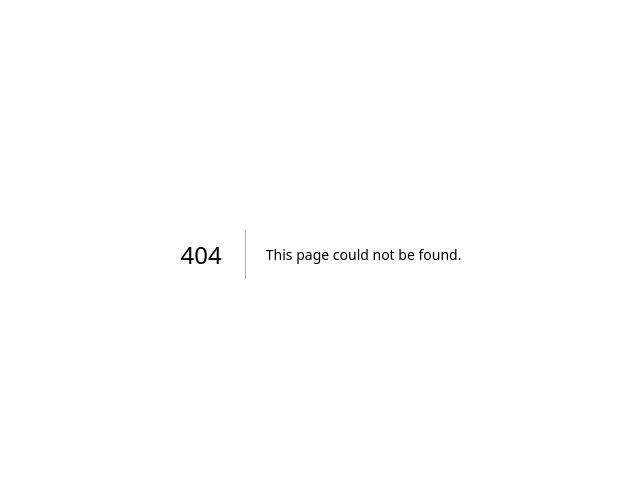
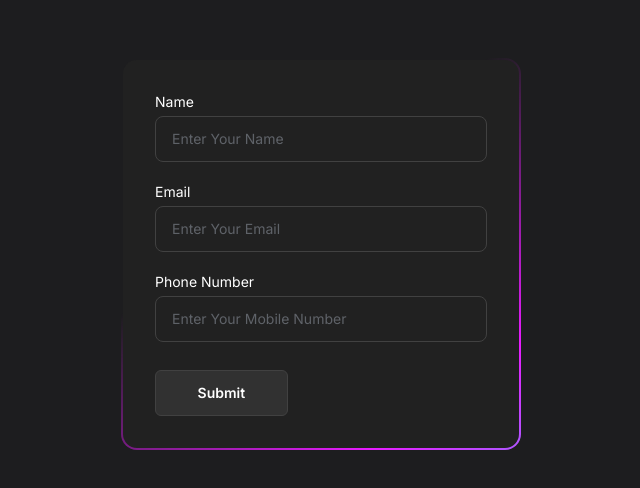
Before and after one commit to Bharatsiddharth/next-first-project, a Next.js app: page /Form in a window 1280 px wide. Before the commit this address had no page. Shown: the part 146-634 px from the top of the page, without its empty margins (319-959 px from the left). Built offline with nearby package versions, Linux system fonts and the light colour scheme.

Commit message:
Form added

```diff
--- a/app/Components/nav.js
+++ b/app/Components/nav.js
@@ -3,15 +3,16 @@
 import React, { useState, useEffect } from 'react';
 import { gsap } from 'gsap';
 import Header from './header';
+import Link from 'next/link';
 
 const Nav = () => {
   const [menuOpen, setMenuOpen] = useState(false);
+  const [formOpen, setFormOpen] = useState(false);
 
   useEffect(() => {
     if (menuOpen) {
       const animateLetters = () => {
         gsap.from('.nav2-left p', {
-
           y: 200,
           opacity: 0,
           duration: 1,
@@ -21,7 +22,6 @@ const Nav = () => {
         gsap.fromTo(
           '.menu-elem h2',
           {
-
             x: 300,
             opacity: 0,
             letterSpacing: 5,
@@ -50,10 +50,31 @@ const Nav = () => {
         ease: 'power4.inOut',
       });
     }
+
   }, [menuOpen]);
+
+  useEffect(() => {
+    if (formOpen) {
+      gsap.fromTo(".form-container",
+        { y: "-130%", }, // Start from off the top of the screen
+        { y: "0%", duration: 2, ease: "power3.inOut" } // Move to its final position smoothly
+      );
+    } else {
+      gsap.to(".form-container", {
+        y: "-150%",
+
+        duration: 0.2, // Set duration to 2 seconds
+        ease: "power3.inOut",
+      });
+    }
+  }, [formOpen]);
 
   const toggleMenu = () => {
     setMenuOpen(!menuOpen);
+  };
+
+  const toggleForm = () => {
+    setFormOpen(!formOpen);
   };
 
   return (
@@ -63,10 +84,9 @@ const Nav = () => {
         <section>
           <div>
             <nav
-              className={`nav1 z-[901] ${
-                menuOpen
-                  ? 'bg-white transition-colors delay-1000 duration-500'
-                  : 'bg-[#1D1D1F] transition-colors delay-1000 duration-500'
+              className={`nav1 z-[901] ${menuOpen
+                 ? 'bg-white transition-colors delay-200 duration-500'
+                  : 'bg-[#1D1D1F] transition-colors delay-500 duration-500'
                 } max-[620px]:border-none border-transparent z-20 absolute w-full flex justify-between p-3 px-10 max-[620px]:px-4`}
             >
               <h1 className="z-[1000] font-bold max-[620px]:text-3xl text-4xl text-purple-500">
@@ -74,12 +94,13 @@ const Nav = () => {
               </h1>
 
               <div className="">
+
                 <button
-                  className={`${
-                    menuOpen
+                  className={`${menuOpen
                      ? 'opacity-0 transition delay-1000 duration-500'
                       : 'opacity-1 transition delay-1000 duration-500'
                     } main-btn overflow-hidden md:inline-block text-sm font-bold px-8 py-4 md:mr-5 bg-transparent text-white border-2 border-[#9d6cff] rounded-full group`}
+                  onClick={toggleForm}
                 >
                   <span className="span -mt-[.2]"></span>
                   {/* <span className='span '></span> */}
@@ -94,9 +115,9 @@ const Nav = () => {
                   </span>
                 </button>
 
+
                 <i
-                  className={`menu rounded-full text-white max-[620px]:text-xl bg-[#9d6cff] p-4 text-2xl cursor-pointer ${
-                    menuOpen ? 'ri-close-circle-line' : 'ri-menu-line'
+                  className={`menu rounded-full max-[620px]:ml-2  text-white max-[620px]:text-xl bg-[#9d6cff] p-4 text-2xl cursor-pointer ${menuOpen? 'ri-close-circle-line' : 'ri-menu-line'
                     }`}
                   onClick={toggleMenu}
                 ></i>
@@ -104,13 +125,11 @@ const Nav = () => {
             </nav>
 
             <nav
-              className={`nav2 absolute z-[99] w-full transition-transform duration-100 ease-in-out ${
-                menuOpen ? 'transform translate-y-0' : 'transform -translate-y-full'
+              className={`nav2 absolute z-[99] w-full transition-transform duration-100 ease-in-out ${menuOpen? 'transformtranslate-y-0' : 'transform -translate-y-full'
                 }`}
             >
               <div className="flex flex-col-reverse lg:flex-row items-start h-screen lg:justify-between px-10 bg-white">
-                <div className={`nav2-left mt-5 lg:mt-96 ${
-                    menuOpen
+                <div className={`nav2-left mt-5 lg:mt-96 ${menuOpen
                     ? 'opacity-1 transition delay-1000 duration-500'
                     : 'opacity-0 transition delay-1000 duration-500'
                   } `}>
@@ -124,8 +143,7 @@ const Nav = () => {
                 </div>
                 <div
                   id="offering"
-                  className={`menu-elem ${
-                    menuOpen
+                  className={`menu-elem ${menuOpen
                       ? 'opacity-1 transition delay-1000 duration-500'
                       : 'opacity-0 transition delay-1000 duration-500'
                     } z-30 mt- lg:mt-20 mr-0 lg:mr-36 text-6xl font-semibold lg:text-8xl tracking-[10px] font-serif`}
@@ -139,14 +157,40 @@ const Nav = () => {
                 </div>
               </div>
               <div
-                className={`w-full z-[1000] ${
-                  menuOpen ? ' h-[70vh]' : ' h-[0] delay-300 duration-500'
+                className={`w-full z-[1000] ${menuOpen ? ' h-[70vh]' : ' h-[0] delay-300 duration-500'
                   } transition-all duration-1000 rounded-b-full bg-white`}
               ></div>
             </nav>
           </div>
         </section>
       </nav>
+
+
+
+      {formOpen && (
+        <div className='Form z-[1000]  fixed top-[50%] left-[50%]  overflow-hidden transform translate-x-[-50%] translate-y-[-50%]'>
+         <i onClick={toggleForm} class="ri-close-circle-fill text-3xl p-5 text-[#9d6cff] absolute right-0"></i>
+          <div className='w-[70vw] h-[35rem] bg-[#1d1d1fd2] flex items-center justify-center'>
+            <div className="z-[999] form-container bg-gradient-to-r from-[#212121] to-[#212121] bg-padding border-2 border-transparent p-8 text-sm font-inherit text-white flex flex-col gap-5 box-border rounded-lg bg-[length:200%_100%] animate-gradient">
+              <form className="form flex flex-col gap-5">
+                <div className="form-group flex flex-col gap-1">
+                  <h1 htmlFor="name" className="">Name</h1>
+                  <input required name="name" id="name" placeholder='Enter Your Name' type="text" className="w-full p-3.5 rounded-md text-white font-inherit bg-transparent border border-[#414141] focus:outline-none focus:border-[#e81cff] placeholder-opacity-50" />
+                </div>
+                <div className="form-group flex flex-col gap-1">
+                  <h1 htmlFor="email" className="">Email</h1>
+                  <input required name="email" id="email" placeholder='Enter Your Email' type="text" className="w-full p-3.5 rounded-md text-white font-inherit bg-transparent border border-[#414141] focus:outline-none focus:border-[#e81cff] placeholder-opacity-50" />
+                </div>
+                <div className="form-group flex flex-col gap-1">
+                  <h1 htmlFor="phone" className="">Phone Number</h1>
+                  <input required name="phone" id="phone" placeholder='Enter Your Mobile Number' type="text" className="w-full p-3.5 rounded-md text-white font-inherit bg-transparent border border-[#414141] focus:outline-none focus:border-[#e81cff] placeholder-opacity-50" />
+                </div>
+                <button type="submit" className="form-submit-btn flex items-start justify-center self-start font-inherit text-white font-semibold w-2/5 bg-[#313131] border border-[#414141] p-3.5 text-inherit gap-2 mt-2 cursor-pointer rounded-md hover:bg-[#9d6cff] hover:text-white transition-all ease-in-out">Submit</button>
+              </form>
+            </div>
+          </div>
+        </div>
+      )}
     </>
   );
 };
--- /dev/null
+++ b/app/Form/page.jsx
@@ -0,0 +1,42 @@
+'use client'
+import { NextPage } from 'next';
+import { useEffect } from 'react';
+import { gsap } from 'gsap';
+import Blob from '../blob';
+
+const Form = () => {
+
+    useEffect(() => {
+        gsap.fromTo(".form-container",
+            { y: "-150%" }, // Start from off the top of the screen
+            { y: "0%", duration: 2, ease: "power3.inOut" } // Move to its final position smoothly
+        );
+    }, []);
+
+    return (
+        <>
+            <div className='w-full h-screen flex items-center justify-center overflow-hidden'>
+                 {/* <div className='z-[1000] popUp w-screen h-screen bg-[#9d6cff] absolute'></div> */}
+                <div className="z-[999] form-container bg-gradient-to-r from-[#212121] to-[#212121] bg-padding border-2 border-transparent p-8 text-sm font-inherit text-white flex flex-col gap-5 box-border rounded-lg bg-[length:200%_100%] animate-gradient">
+                    <form className="form flex flex-col gap-5">
+                        <div className="form-group flex flex-col gap-1">
+                            <h1 htmlFor="name" className="">Name</h1>
+                            <input required name="name" id="name" placeholder='Enter Your Name' type="text" className="w-full p-3.5 rounded-md text-white font-inherit bg-transparent border border-[#414141] focus:outline-none focus:border-[#e81cff] placeholder-opacity-50" />
+                        </div>
+                        <div className="form-group flex flex-col gap-1">
+                            <h1 htmlFor="email" className="">Email</h1>
+                            <input required name="email" id="email" placeholder='Enter Your Email' type="text" className="w-full p-3.5 rounded-md text-white font-inherit bg-transparent border border-[#414141] focus:outline-none focus:border-[#e81cff] placeholder-opacity-50" />
+                        </div>
+                        <div className="form-group flex flex-col gap-1">
+                            <h1 htmlFor="phone" className="">Phone Number</h1>
+                            <input required name="phone" id="phone" placeholder='Enter Your Mobile Number' type="text" className="w-full p-3.5 rounded-md text-white font-inherit bg-transparent border border-[#414141] focus:outline-none focus:border-[#e81cff] placeholder-opacity-50" />
+                        </div>
+                        <button type="submit" className="form-submit-btn flex items-start justify-center self-start font-inherit text-[#717171] font-semibold w-2/5 bg-[#313131] border border-[#414141] p-3.5 text-inherit gap-2 mt-2 cursor-pointer rounded-md hover:bg-[#9d6cff] hover:text-white transition-all ease-in-out">Submit</button>
+                    </form>
+                </div>
+            </div>
+        </>
+    )
+}
+
+export default Form;
--- a/app/globals.css
+++ b/app/globals.css
@@ -273,9 +273,10 @@ nav h1{
 .container {
   position: relative;
 
-  height: 40rem;
-  width: 40rem;
-  transition: 200ms;
+  height: 45vw;
+  width: 45vw;
+  transition: 50ms;
+  /* background-color: red; */
 }
 
 .container:active {
@@ -284,9 +285,9 @@ nav h1{
 }
 
 video{
-  width: 75%;
+  width: 80%;
   margin: auto;
-  height: 30vw;
+  height: 35vw;
   border-radius: 20px;
   object-fit: cover;
   /* background-color: red; */
@@ -1021,3 +1022,83 @@ video{
   transition: 0.7s;
   transition-delay: 0.52s;
 }
+
+
+/* form css */
+
+.form-container {
+  width: 400px;
+  background: linear-gradient(#212121, #212121) padding-box,
+              linear-gradient(145deg, transparent 35%,#e81cff, #40c9ff) border-box;
+  /* border: 2px solid transparent; */
+  /* padding: 32px 24px; */
+  /* font-size: 14px; */
+  /* font-family: inherit; */
+  /* color: white; */
+  /* display: flex; */
+  /* flex-direction: column; */
+  /* gap: 20px; */
+  /* box-sizing: border-box; */
+  border-radius: 16px;
+  background-size: 200% 100%;
+  animation: gradient 5s ease infinite;
+}
+
+@keyframes gradient {
+  0% {
+    background-position: 0% 50%;
+  }
+
+  50% {
+    background-position: 100% 50%;
+  }
+
+  100% {
+    background-position: 0% 50%;
+  }
+}
+
+
+
+
+
+.form-container .form-group input {
+  width: 100%;
+  padding: 12px 16px;
+  border-radius: 8px;
+  color: #fff;
+  font-family: inherit;
+  background-color: transparent;
+  border: 1px solid #414141;
+}
+
+
+
+.form-container .form-group input::placeholder {
+  opacity: 0.5;
+}
+
+.form-container .form-group input:focus {
+  outline: none;
+  border-color: #e81cff;
+}
+
+
+.form-container .form-submit-btn {
+  display: flex;
+  align-items: flex-start;
+  justify-content: center;
+  align-self: flex-start;
+  font-family: inherit;
+  /* color: #717171; */
+  font-weight: 600;
+  width: 40%;
+  background: #313131;
+  border: 1px solid #414141;
+  padding: 12px 16px;
+  font-size: inherit;
+  gap: 8px;
+  margin-top: 8px;
+  cursor: pointer;
+  border-radius: 6px;
+}
--- a/app/page.js
+++ b/app/page.js
@@ -9,6 +9,9 @@ import Page2 from './page2';
 import Blob from './blob';
 import Footer from './Components/footer'
 import { useEffect } from 'react';
+
+
+import Form from './Form/page'
 
 
 
@@ -32,6 +35,9 @@ const Page = () => {
 
   return (
     <>
+
+      {/* <Form/> */}
+
       <div className="main">
 
 
--- a/app/page1.js
+++ b/app/page1.js
@@ -99,7 +99,7 @@ const page1 = () => {
 
 
           <div className="h-3/4 max-[1000px]:hidden  mt-32 w-1/3 max-[620px]:w-full max-[620px]:px-4 max-[620px]:py-20 flex items-center justify-center   scrollbar-hide p-20">
-            <div className="content top-[40%]    max-[1000px]:hidden left-[18vw] leading-10 flex flex-col z-[500] text-white max-[620px]:w-[20rem] max-[1200px]:w-[48rem] max-[1100px]:right-[25rem] absolute">
+            <div className="content top-[35%]    max-[1000px]:hidden left-[18vw] leading-10 flex flex-col z-[500] text-white max-[620px]:w-[20rem] max-[1200px]:w-[48rem] max-[1100px]:right-[25rem] absolute">
               <h1 className="text-[10vw] max-[1100px]:text-8xl text-center max-[620px]:text-5xl font-bold">Conversion</h1>
               <div className="flex flex-col h-54 max-[1100px]:h-14 mt-5 items-center   xl:py-4 max-[620px]:py-0 md:flex-row md:items-center md:gap-10">
                 <h1 className="through max-[1100px]:text-8xl text-[10vw]">through</h1>
--- a/app/page3.js
+++ b/app/page3.js
@@ -124,6 +124,49 @@ const Page3 = () => {
             </div>
           </div>
         </div>
+
+
+         <div className="card1 w-full flex flex-col max-[620px]:py-5">
+          <div className="cursor rotate-12 absolute">
+            <img
+              className="h-36 w-32 rounded-2xl opacity-0"
+              src="https://example.com/card3.jpg"
+              alt=""
+            />
+          </div>
+          <div className="flex flex-col z-10 justify-center">
+            <h5 className="text-xs font-bold text-[#17f1d1]">3D</h5>
+            <h1 className="text-3xl sm:text-4xl py-6">
+              Photogrammetry and NeRF compared
+            </h1>
+            <div className="main-button">
+              <button className="btn btn-1 text-start">Continue reading</button>
+            </div>
+          </div>
+        </div>
+
+        <div className="card1 w-full flex flex-col max-[620px]:py-5">
+          <div className="cursor rotate-12 absolute">
+            <img
+              className="h-36 w-32 rounded-2xl opacity-0"
+              src="https://images.unsplash.com/photo-1719386217659-6bde4641915c?q=80&w=1888&auto=format&fit=crop&ixlib=rb-4.0.3&ixid=M3wxMjA3fDB8MHxwaG90by1wYWdlfHx8fGVufDB8fHx8fA%3D%3D"
+              alt=""
+            />
+          </div>
+          <div className="flex flex-col z-10 justify-center">
+            <h5 className="text-xs font-bold text-[#A374FF]">
+              VIRTUAL REALITY . 360 PHOTOGRAPHY
+            </h5>
+            <h1 className="text-3xl sm:text-4xl py-6">
+              Digital discoveries: how VR is reshaping the travel industry
+            </h1>
+            <div className="main-button">
+              <button className="btn btn-2 text-start">Continue reading</button>
+            </div>
+          </div>
+        </div>
+
+
       </div>
 
       <div className="py-24 max-[620px]:py-14 flex items-center justify-center">
```
Lines whose indentation alone changed are shown as unchanged.
